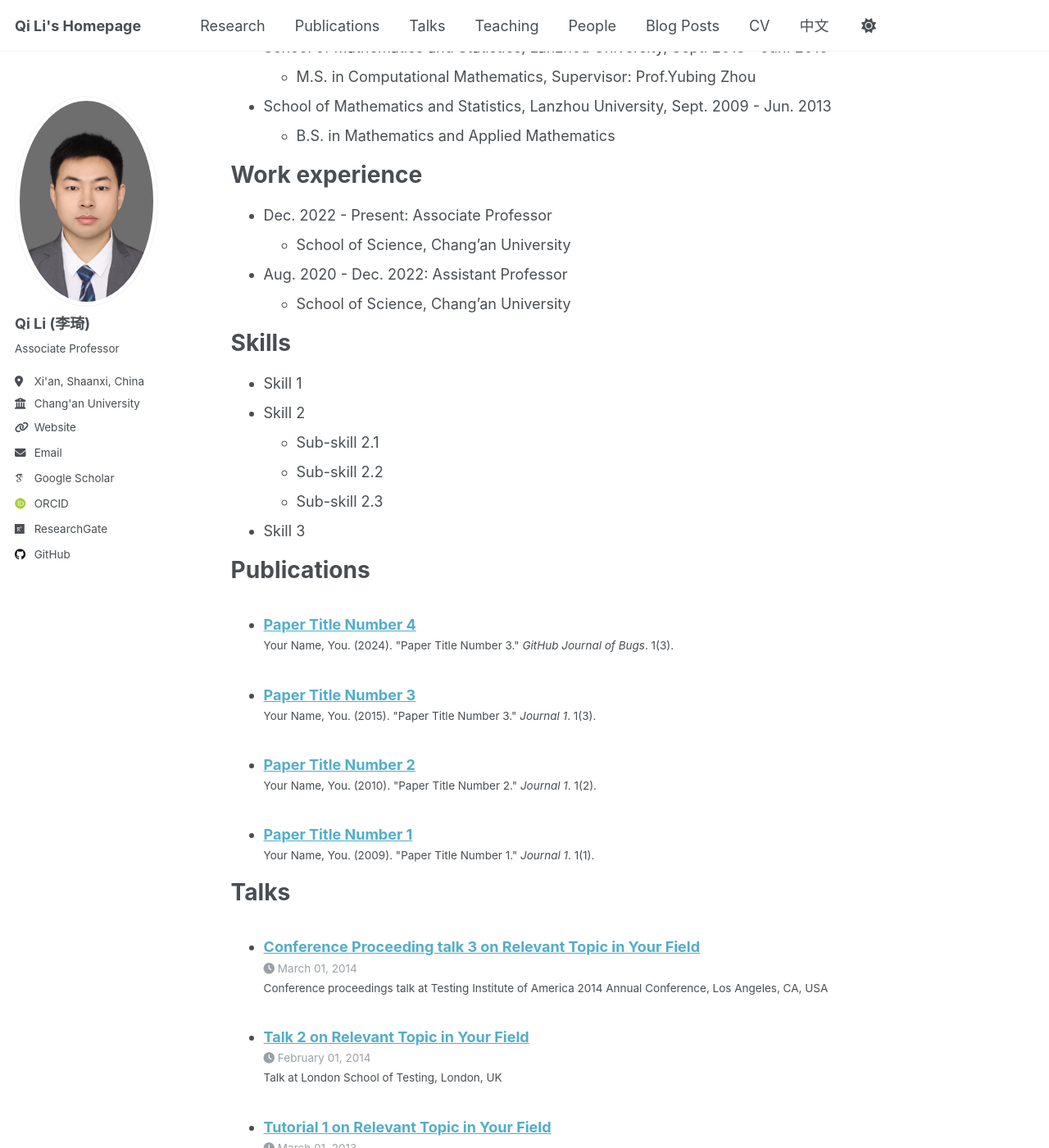
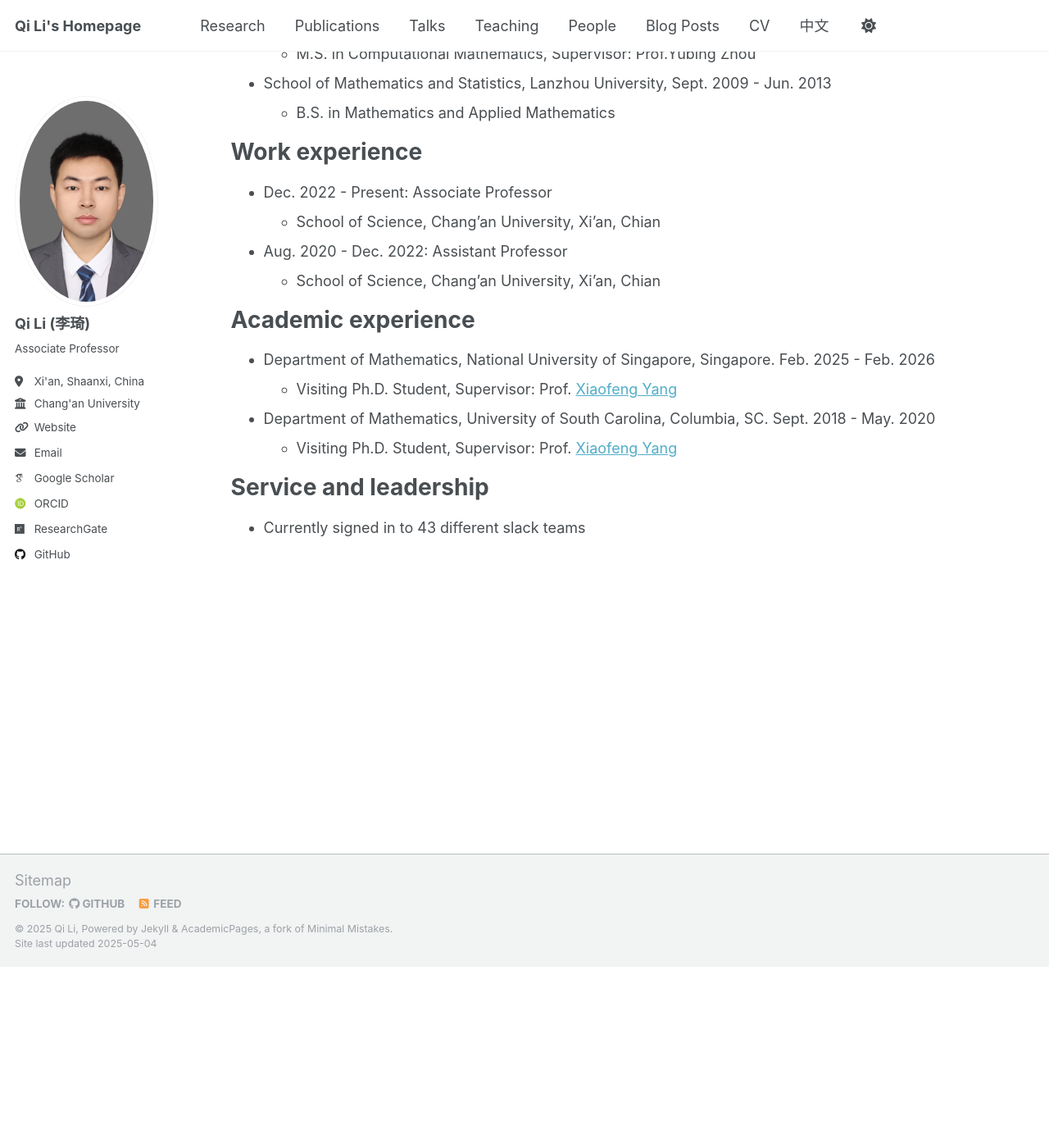
Before and after one commit to liqihao2000/liqihao2000.github.io, a Jekyll site: the page built from _pages/cv.md, in a window 1280 px wide and 1400 px high, scrolled down 221 px. Shown: the whole window at 82% size. Built offline with Jekyll 4.4.1, drawn with Linux system fonts in a browser that asks for light colours; some web fonts are replaced; some of the changed text lies outside the part shown.

Commit message:
update info

```diff
--- a/_pages/cv.md
+++ b/_pages/cv.md
@@ -20,19 +20,21 @@ Education
 
 Work experience
 ======
-<!--
-* Spring 2024: Academic Pages Collaborator
-  * GitHub University
-  * Duties includes: Updates and improvements to template
-  * Supervisor: The Users
--->
 * Dec. 2022 - Present: Associate Professor
-  * School of Science, Chang'an University
+  * School of Science, Chang'an University, Xi'an, Chian
 
 * Aug. 2020 - Dec. 2022: Assistant Professor
-  * School of Science, Chang'an University
+  * School of Science, Chang'an University, Xi'an, Chian
 
-Skills
+Academic experience
+======
+- Department of Mathematics, National University of Singapore, Singapore.   Feb. 2025  - Feb. 2026
+  - Visiting Ph.D. Student, Supervisor: Prof. [Xiaofeng Yang](https://people.math.sc.edu/xfyang/index.html)
+- Department of Mathematics, University of South Carolina, Columbia, SC.   Sept. 2018  - May. 2020
+  - Visiting Ph.D. Student, Supervisor: Prof. [Xiaofeng Yang](https://people.math.sc.edu/xfyang/index.html)
+
+
+<!-- Skills
 ======
 * Skill 1
 * Skill 2
@@ -57,7 +59,7 @@ Teaching
 ======
   <ul>{% for post in site.teaching reversed %}
     {% include archive-single-cv.html %}
-  {% endfor %}</ul>
+  {% endfor %}</ul> -->
 
 Service and leadership
 ======
```
Also changed, not shown: other parts of _pages/cv.md (+1 -1 lines).
